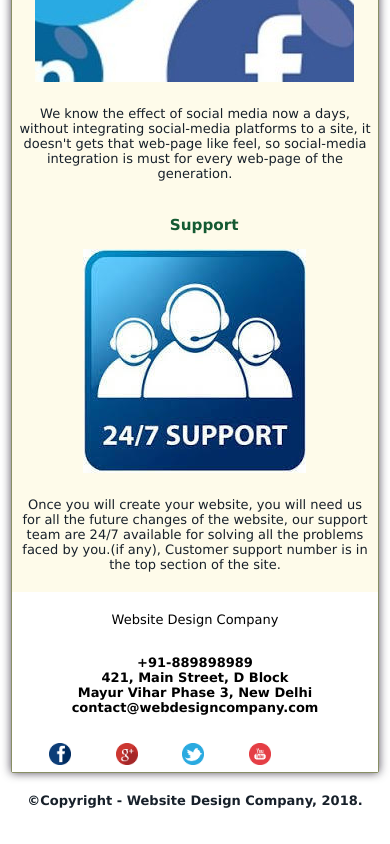
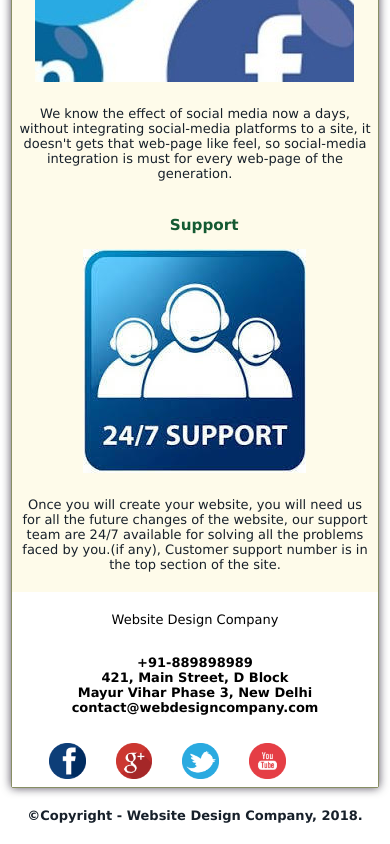
Before and after one commit to shubham-sr/Tutorial-site, a plain HTML site: page index.html in a window 390 px wide. Shown: the part 1451-2295 px from the top of the page. Drawn offline with Linux system fonts and the light colour scheme.

Commit message:
Update index.html

```diff
--- a/index.html
+++ b/index.html
@@ -181,20 +181,20 @@ nav ul li a {
 }
 .social {
   width: 100%;
-  text-align: center;
+
 }
 .social ul {
   width: 100%;
-  text-align: center;
+
 
 }
 .social li {
   width: 100%;
-  text-align: center;
+
 }
 .social img {
   width: 100%
-  text-align: center;
+
 }
 }
 
```
